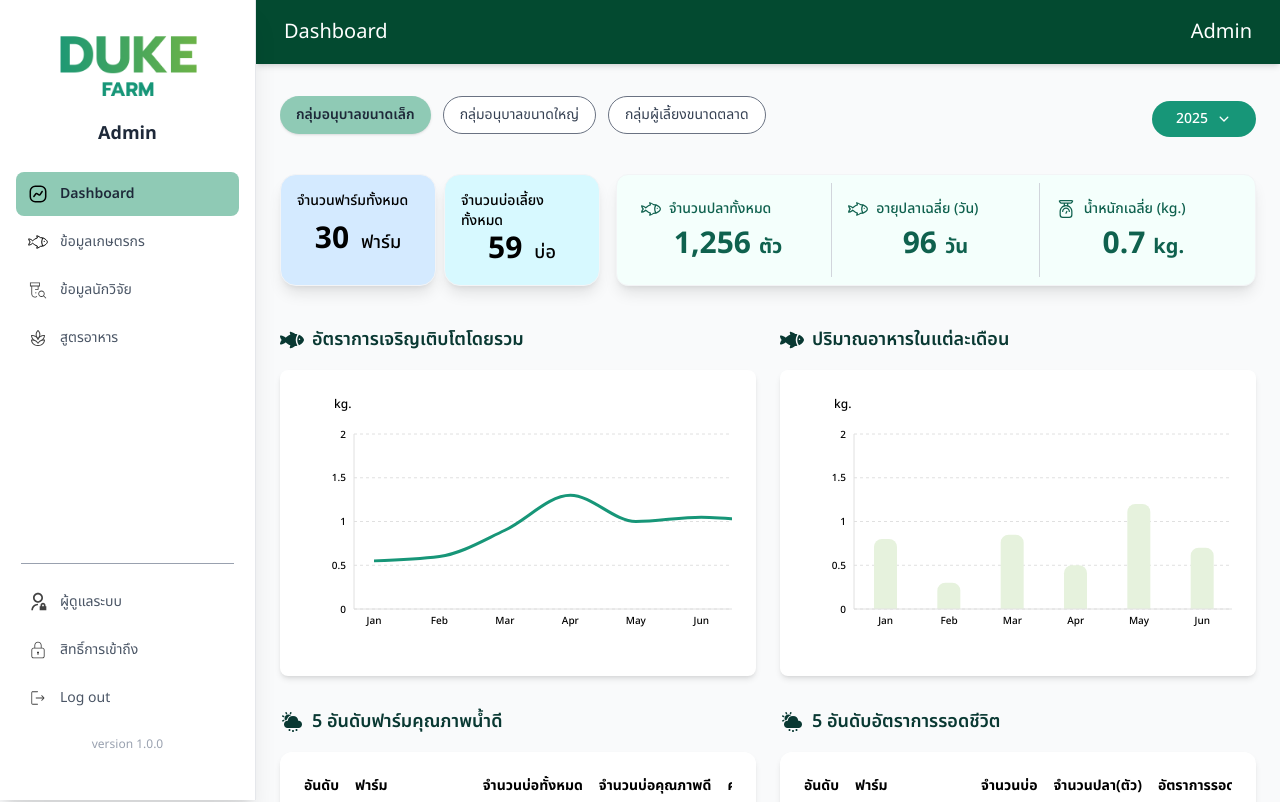
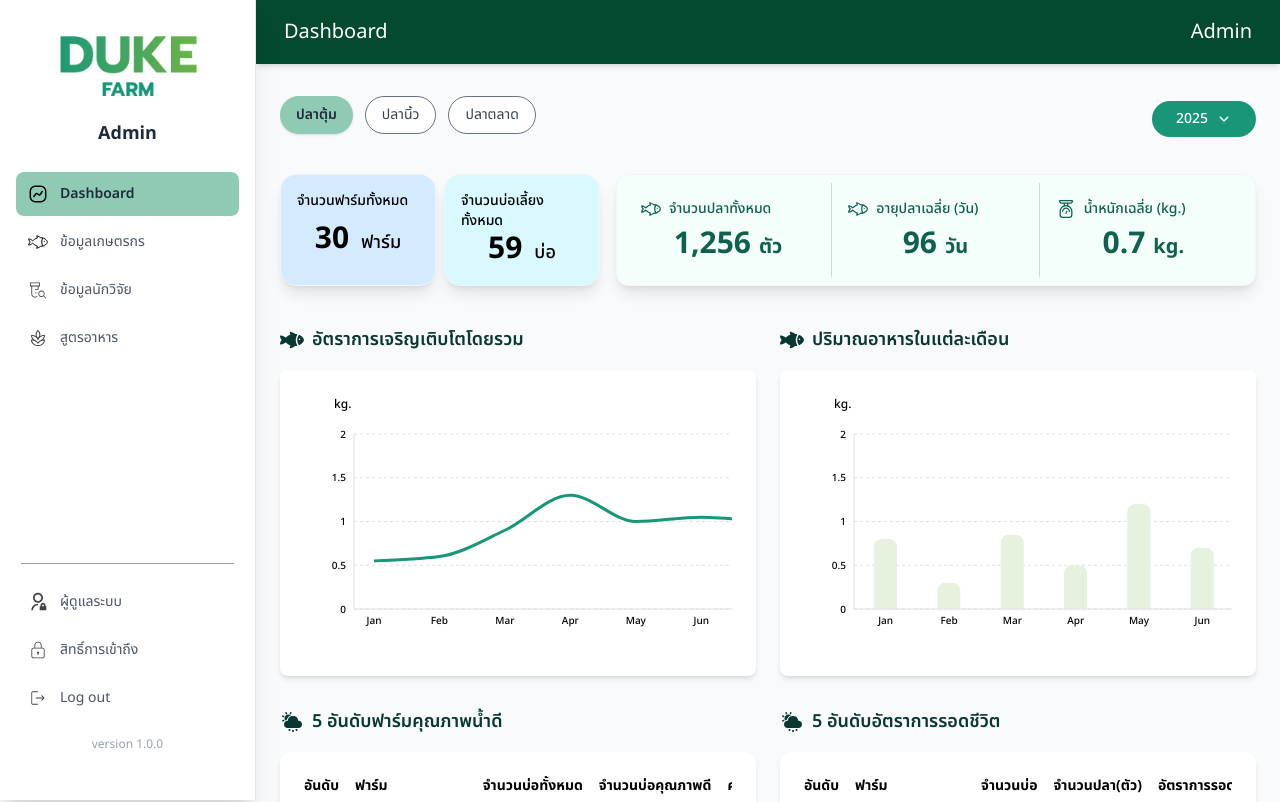
Before and after one commit to koard/DukeFarm-Admin, a Next.js app: page /dashboard in a window 1280 px wide. Shown: the top 802 px of the page. Built offline with nearby package versions, Linux system fonts and the light colour scheme.

Commit message:
feat: remove mock data in dashboard page

```diff
--- a/src/components/dashboard/DashboardFilter.tsx
+++ b/src/components/dashboard/DashboardFilter.tsx
@@ -28,9 +28,9 @@ const DashboardFilter: React.FC<DashboardFilterProps> = ({
   const YEAR_DROPDOWN_HOVER = "hover:bg-[#128169]";
 
   const farmOptions = [
-    { id: 'small', label: "กลุ่มอนุบาลขนาดเล็ก" },
-    { id: 'large', label: "กลุ่มอนุบาลขนาดใหญ่" },
-    { id: 'market', label: "กลุ่มผู้เลี้ยงขนาดตลาด" },
+    { id: 'small', label: "ปลาตุ้ม" },
+    { id: 'large', label: "ปลานิ้ว" },
+    { id: 'market', label: "ปลาตลาด" },
   ];
 
   const yearOptions = ["2025", "2024", "2023", "2022"];
@@ -43,10 +43,9 @@ const DashboardFilter: React.FC<DashboardFilterProps> = ({
             key={option.id}
             onClick={() => handleFarmSelect(option.id)}
             className={`px-4 py-2 rounded-full text-sm whitespace-nowrap
-              ${
-                selectedFarm === option.id
-                  ? `${ACTIVE_FARM_BG} ${ACTIVE_FARM_TEXT} shadow-sm`
-                  : `${INACTIVE_FARM_BG} ${INACTIVE_FARM_BORDER} text-gray-700 hover:bg-gray-100`
+              ${selectedFarm === option.id
+                ? `${ACTIVE_FARM_BG} ${ACTIVE_FARM_TEXT} shadow-sm`
+                : `${INACTIVE_FARM_BG} ${INACTIVE_FARM_BORDER} text-gray-700 hover:bg-gray-100`
               }
             `}
           >
@@ -67,9 +66,8 @@ const DashboardFilter: React.FC<DashboardFilterProps> = ({
               alt="Dropdown Arrow"
               width={16}
               height={16}
-              className={`ml-2 w-4 h-4 transition-transform duration-200 ${
-                isYearDropdownOpen ? "rotate-180" : "rotate-0"
-              }`}
+              className={`ml-2 w-4 h-4 transition-transform duration-200 ${isYearDropdownOpen ? "rotate-180" : "rotate-0"
+                }`}
             />
           )}
         </button>
@@ -83,11 +81,10 @@ const DashboardFilter: React.FC<DashboardFilterProps> = ({
                   handleYearSelect(year);
                   setIsYearDropdownOpen(false);
                 }}
-                className={`block w-full text-left px-4 py-2 text-sm ${
-                  year === selectedYear
+                className={`block w-full text-left px-4 py-2 text-sm ${year === selectedYear
                     ? "bg-gray-200 text-gray-900 font-semibold"
                     : "text-gray-700 hover:bg-gray-100"
-                }`}
+                  }`}
               >
                 {year}
               </button>
--- a/src/components/farmers/FarmerInfoCard.tsx
+++ b/src/components/farmers/FarmerInfoCard.tsx
@@ -28,9 +28,10 @@ const FarmerInfoCard = ({ data }: FarmerInfoCardProps) => {
 
     return (
         <div className="w-full bg-white rounded-2xl shadow-sm border border-gray-100 overflow-hidden">
-            <div className="flex flex-col lg:flex-row">
+            <div className="flex flex-col lg:flex-row gap-8 lg:gap-16 p-5 lg:p-6">
 
-                <div className="p-5 lg:p-6 flex-1 flex flex-col justify-center gap-4">
+                {/* ส่วนข้อมูลเจ้าของบ่อ */}
+                <div className="flex flex-col justify-center gap-4">
                     <div>
                         <p className="text-sm font-medium text-gray-600 mb-1">เจ้าของบ่อ</p>
                         <h2 className="text-2xl font-bold text-[#093832]">{data.name}</h2>
@@ -55,7 +56,8 @@ const FarmerInfoCard = ({ data }: FarmerInfoCardProps) => {
                     </div>
                 </div>
 
-                <div className="bg-[#F2F9F6] p-5 lg:p-6 lg:w-[420px] border-t lg:border-t-0 lg:border-l border-gray-100 flex flex-col justify-center gap-5">
+                {/* ส่วนประเภทกลุ่มการเลี้ยง - จัดชิดซ้าย */}
+                <div className="bg-[#F2F9F6] p-5 rounded-xl flex flex-col justify-center gap-5">
 
                     <div>
                         <p className="text-sm font-bold text-[#093832] mb-2">
@@ -79,7 +81,7 @@ const FarmerInfoCard = ({ data }: FarmerInfoCardProps) => {
 
                     <div className="grid grid-cols-2 gap-3">
                         <div className="bg-white p-3 rounded-xl border border-gray-200 shadow-sm">
-                            <p className="text-xs font-medium text-gray-600 mb-0.5">จำนวนบ่อ</p>
+                            <p className="text-xs font-medium text-gray-600 mb-0.5">จำนวนบ่อทั้งหมด</p>
                             <p className="text-xl font-bold text-[#093832]">
                                 {data.pondCount} <span className="text-sm font-medium text-gray-500">บ่อ</span>
                             </p>
```
